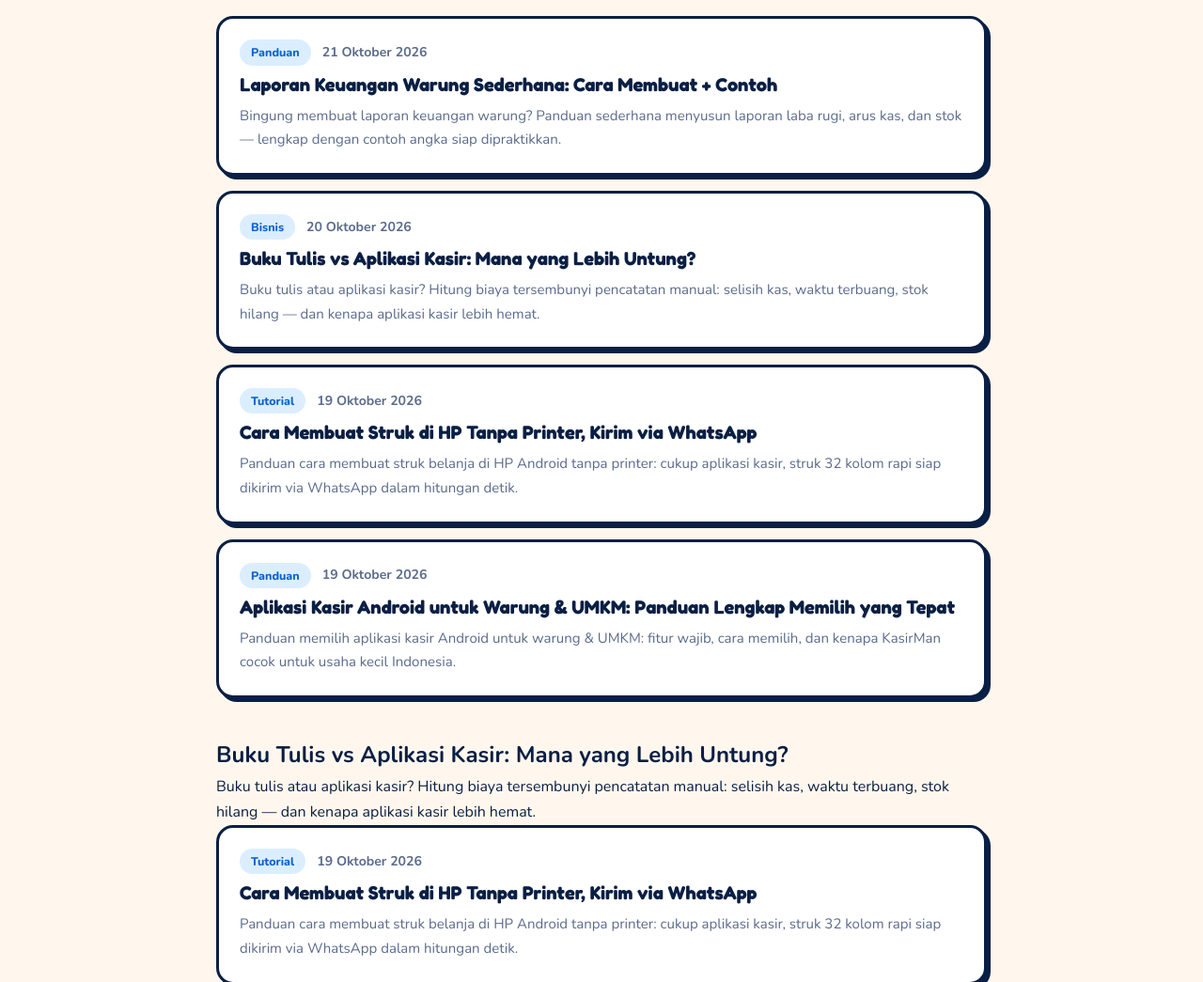
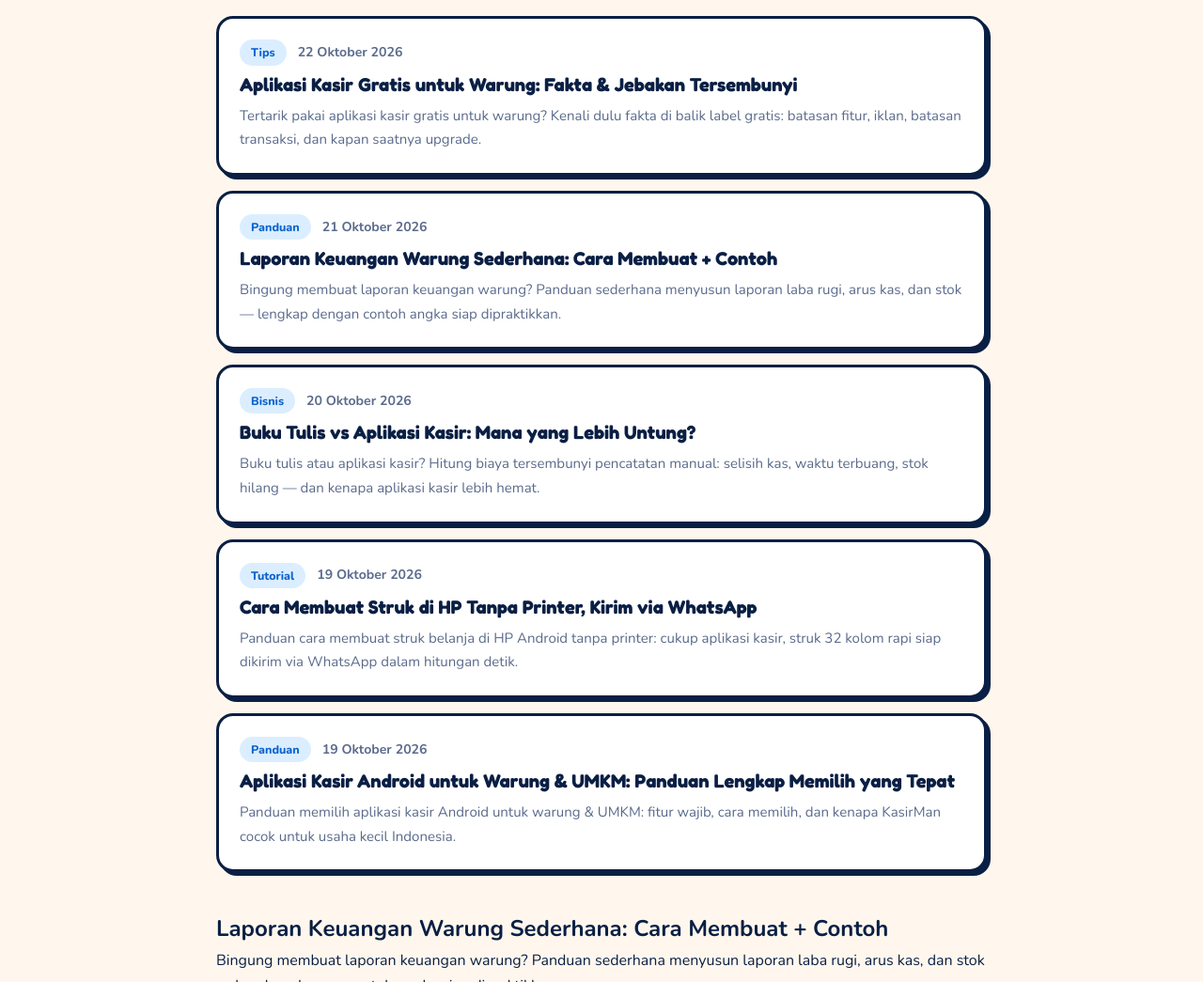
Before and after one commit to zggi/KasirMan, a plain HTML site: page artikel/index.html in a window 1280 px wide. Shown: the part 252-1297 px from the top of the page at 94% size. Drawn offline with nearby package versions, Linux system fonts and the light colour scheme.

Commit message:
SEO: artikel/index.html

```diff
--- a/artikel/index.html
+++ b/artikel/index.html
@@ -50,7 +50,12 @@
     <p>Panduan aplikasi kasir, tips mengelola warung &amp; UMKM, stok, laporan, dan struk digital.</p>
   </div>
   <div class="art-list" id="artList"><!--ARTICLES-->
+<a class="art-card" href="aplikasi-kasir-gratis-warung.html"><div class="meta"><span class="tag">Tips</span><time>22 Oktober 2026</time></div><h2>Aplikasi Kasir Gratis untuk Warung: Fakta &amp; Jebakan Tersembunyi</h2><p>Tertarik pakai aplikasi kasir gratis untuk warung? Kenali dulu fakta di balik label gratis: batasan fitur, iklan, batasan transaksi, dan kapan saatnya upgrade.</p></a>
 <a class="art-card" href="laporan-keuangan-warung-sederhana.html"><div class="meta"><span class="tag">Panduan</span><time>21 Oktober 2026</time></div><h2>Laporan Keuangan Warung Sederhana: Cara Membuat + Contoh</h2><p>Bingung membuat laporan keuangan warung? Panduan sederhana menyusun laporan laba rugi, arus kas, dan stok — lengkap dengan contoh angka siap dipraktikkan.</p></a>
+<a class="art-card" href="buku-tulis-vs-aplikasi-kasir-warung.html"><div class="meta"><span class="tag">Bisnis</span><time>20 Oktober 2026</time></div><h2>Buku Tulis vs Aplikasi Kasir: Mana yang Lebih Untung?</h2><p>Buku tulis atau aplikasi kasir? Hitung biaya tersembunyi pencatatan manual: selisih kas, waktu terbuang, stok hilang — dan kenapa aplikasi kasir lebih hemat.</p></a>
+<a class="art-card" href="cara-membuat-struk-di-hp-tanpa-printer.html"><div class="meta"><span class="tag">Tutorial</span><time>19 Oktober 2026</time></div><h2>Cara Membuat Struk di HP Tanpa Printer, Kirim via WhatsApp</h2><p>Panduan cara membuat struk belanja di HP Android tanpa printer: cukup aplikasi kasir, struk 32 kolom rapi siap dikirim via WhatsApp dalam hitungan detik.</p></a>
+<a class="art-card" href="aplikasi-kasir-android-warung-umkm.html"><div class="meta"><span class="tag">Panduan</span><time>19 Oktober 2026</time></div><h2>Aplikasi Kasir Android untuk Warung &amp; UMKM: Panduan Lengkap Memilih yang Tepat</h2><p>Panduan memilih aplikasi kasir Android untuk warung &amp; UMKM: fitur wajib, cara memilih, dan kenapa KasirMan cocok untuk usaha kecil Indonesia.</p></a>
+</div><h2>Laporan Keuangan Warung Sederhana: Cara Membuat + Contoh</h2><p>Bingung membuat laporan keuangan warung? Panduan sederhana menyusun laporan laba rugi, arus kas, dan stok — lengkap dengan contoh angka siap dipraktikkan.</p></a>
 <a class="art-card" href="buku-tulis-vs-aplikasi-kasir-warung.html"><div class="meta"><span class="tag">Bisnis</span><time>20 Oktober 2026</time></div><h2>Buku Tulis vs Aplikasi Kasir: Mana yang Lebih Untung?</h2><p>Buku tulis atau aplikasi kasir? Hitung biaya tersembunyi pencatatan manual: selisih kas, waktu terbuang, stok hilang — dan kenapa aplikasi kasir lebih hemat.</p></a>
 <a class="art-card" href="cara-membuat-struk-di-hp-tanpa-printer.html"><div class="meta"><span class="tag">Tutorial</span><time>19 Oktober 2026</time></div><h2>Cara Membuat Struk di HP Tanpa Printer, Kirim via WhatsApp</h2><p>Panduan cara membuat struk belanja di HP Android tanpa printer: cukup aplikasi kasir, struk 32 kolom rapi siap dikirim via WhatsApp dalam hitungan detik.</p></a>
 <a class="art-card" href="aplikasi-kasir-android-warung-umkm.html"><div class="meta"><span class="tag">Panduan</span><time>19 Oktober 2026</time></div><h2>Aplikasi Kasir Android untuk Warung &amp; UMKM: Panduan Lengkap Memilih yang Tepat</h2><p>Panduan memilih aplikasi kasir Android untuk warung &amp; UMKM: fitur wajib, cara memilih, dan kenapa KasirMan cocok untuk usaha kecil Indonesia.</p></a>
```
